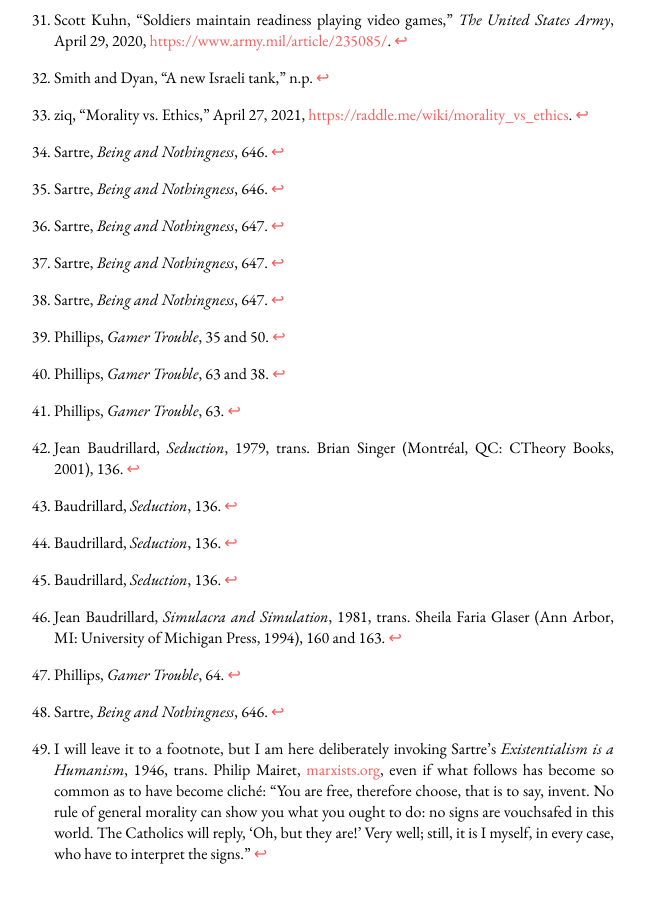
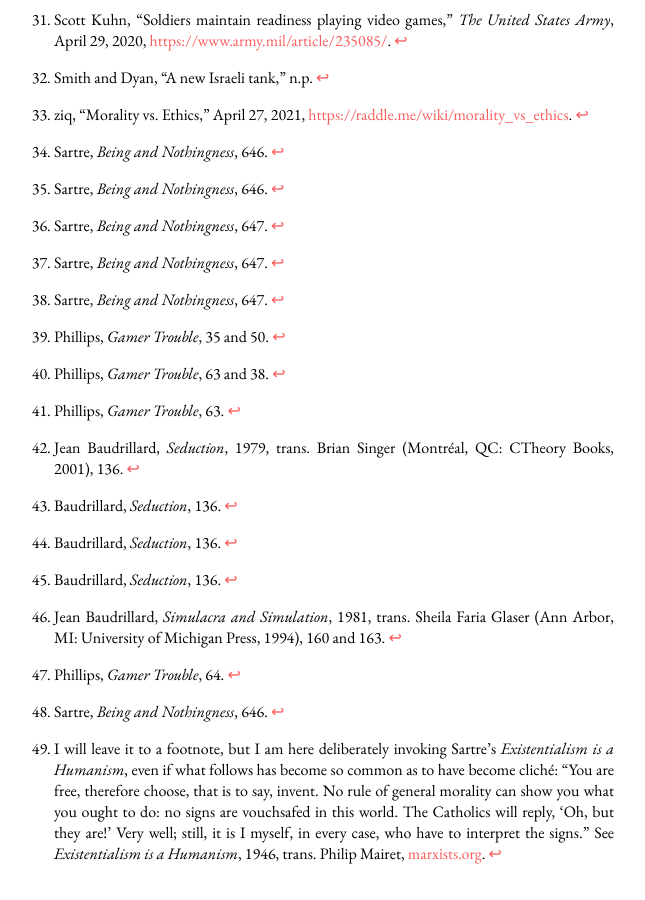
Before and after one commit to steinea/steinea.github.io, a Jekyll site: the page built from _posts/2021-04-28-idea-of-gamer-2.md, in a window 1280 px wide and 900 px high, scrolled down 6273 px. Shown: the whole window, without its empty margins (326-971 px from the left). Built offline with Jekyll 4.4.1, drawn with Linux system fonts in a browser that asks for light colours.

Commit message:
Final fix, I swear

```diff
--- a/_posts/2021-04-28-idea-of-gamer-2.md
+++ b/_posts/2021-04-28-idea-of-gamer-2.md
@@ -104,4 +104,4 @@
 [^46]: Jean Baudrillard, *Simulacra and Simulation*, 1981, trans. Sheila Faria Glaser (Ann Arbor, MI: University of Michigan Press, 1994), 160 and 163.
 [^47]: Phillips, *Gamer Trouble*, 64.
 [^48]: Sartre, *Being and Nothingness*, 646.
-[^49]: I will leave it to a footnote, but I am here deliberately invoking Sartre's *Existentialism is a Humanism*, 1946, trans. Philip Mairet, [marxists.org](https://www.marxists.org/reference/archive/sartre/works/exist/sartre.htm), even if what follows has become so common as to have become cliché: "You are free, therefore choose, that is to say, invent. No rule of general morality can show you what you ought to do: no signs are vouchsafed in this world. The Catholics will reply, 'Oh, but they are!' Very well; still, it is I myself, in every case, who have to interpret the signs."
+[^49]: I will leave it to a footnote, but I am here deliberately invoking Sartre's *Existentialism is a Humanism*, even if what follows has become so common as to have become cliché: "You are free, therefore choose, that is to say, invent. No rule of general morality can show you what you ought to do: no signs are vouchsafed in this world. The Catholics will reply, 'Oh, but they are!' Very well; still, it is I myself, in every case, who have to interpret the signs." See *Existentialism is a Humanism*, 1946, trans. Philip Mairet, [marxists.org](https://www.marxists.org/reference/archive/sartre/works/exist/sartre.htm).
```
